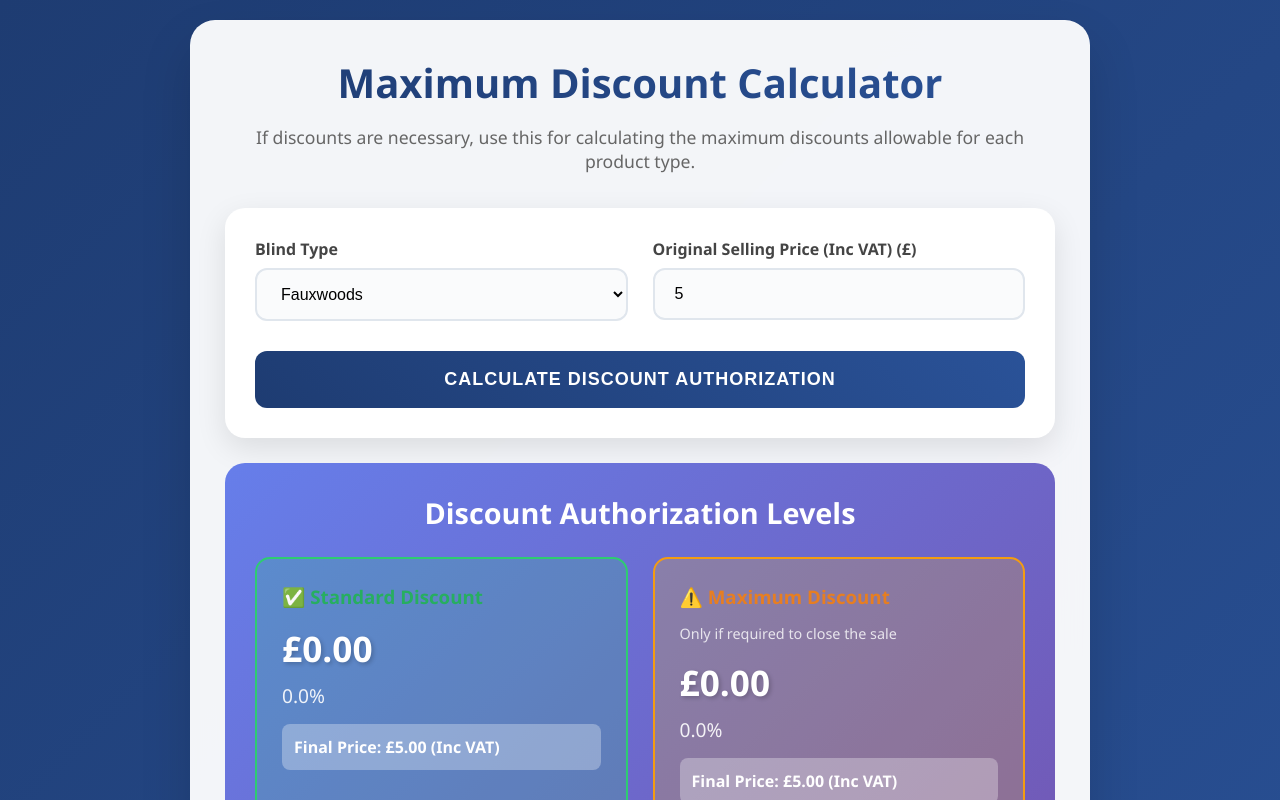
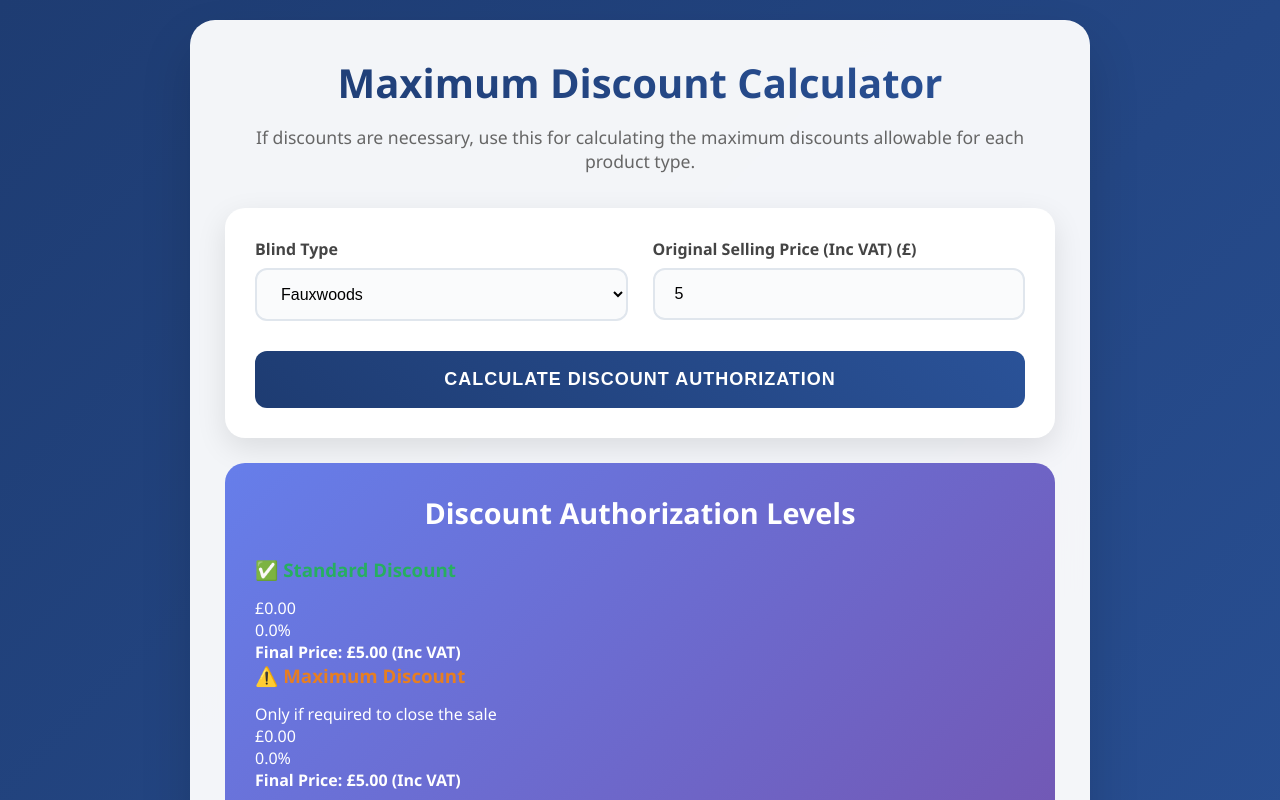
Before and after one commit to TheBlindsWarehouse/discount-calculator, a plain HTML site: page index.html in a window 1280 px wide. Both pictures are taken after typing "5" into the empty fields and a click on the button "CALCULATE DISCOUNT AUTHORIZATION". Shown: the top 800 px of the page. Drawn offline with Linux system fonts and the light colour scheme.

Commit message:
Update index.html

```diff
--- a/index.html
+++ b/index.html
@@ -127,22 +127,7 @@
             text-align: center;
         }
 
-        .discount-display {
-            text-align: center;
-            margin-bottom: 30px;
-        }
 
-        .discount-amount {
-            font-size: 3em;
-            font-weight: 900;
-            margin-bottom: 10px;
-            text-shadow: 2px 2px 4px rgba(0, 0, 0, 0.2);
-        }
-
-        .discount-percentage {
-            font-size: 1.5em;
-            opacity: 0.9;
-        }
 
         .breakdown {
             display: grid;
@@ -244,25 +229,25 @@
         <div id="results" class="results" style="display: none;">
             <h2>Discount Authorization Levels</h2>
 
-            <div style="display: grid; grid-template-columns: 1fr 1fr; gap: 25px; margin-bottom: 30px;">
-                <div style="background: rgba(46, 204, 113, 0.2); padding: 25px; border-radius: 15px; border: 2px solid #2ecc71;">
+            <div class="discount-levels">
+                <div class="discount-card standard-card">
                     <h3 style="margin-bottom: 15px; color: #27ae60;">✅ Standard Discount</h3>
-                    <div class="discount-amount" style="font-size: 2.2em; margin-bottom: 10px;" id="standardDiscountAmount">£0.00</div>
-                    <div class="discount-percentage" style="font-size: 1.2em; margin-bottom: 15px;" id="standardDiscountPercent">0%</div>
-                    <div style="background: rgba(255, 255, 255, 0.3); padding: 12px; border-radius: 8px;">
+                    <div class="discount-amount" id="standardDiscountAmount">£0.00</div>
+                    <div class="discount-percentage" id="standardDiscountPercent">0%</div>
+                    <div class="final-price-box">
                         <strong>Final Price: <span id="standardFinalPrice">£0.00</span></strong>
                     </div>
                 </div>
 
-                <div style="background: rgba(255, 193, 7, 0.2); padding: 25px; border-radius: 15px; border: 2px solid #f39c12;">
+                <div class="discount-card maximum-card">
                     <h3 style="margin-bottom: 15px; color: #e67e22;">⚠️ Maximum Discount</h3>
-                    <p style="font-size: 0.9em; margin-bottom: 15px; opacity: 0.8;">Only if required to close the sale</p>
-                    <div class="discount-amount" style="font-size: 2.2em; margin-bottom: 10px;" id="maxDiscountAmount">£0.00</div>
-                    <div class="discount-percentage" style="font-size: 1.2em; margin-bottom: 15px;" id="maxDiscountPercent">0%</div>
-                    <div style="background: rgba(255, 255, 255, 0.3); padding: 12px; border-radius: 8px; margin-bottom: 12px;">
+                    <p class="subtitle-text">Only if required to close the sale</p>
+                    <div class="discount-amount" id="maxDiscountAmount">£0.00</div>
+                    <div class="discount-percentage" id="maxDiscountPercent">0%</div>
+                    <div class="final-price-box" style="margin-bottom: 12px;">
                         <strong>Final Price: <span id="maxFinalPrice">£0.00</span></strong>
                     </div>
-                    <div style="background: rgba(231, 76, 60, 0.2); padding: 10px; border-radius: 6px; font-size: 0.85em; text-align: center; color: #c0392b; font-weight: 600;">
+                    <div class="contact-notice">
                         Contact Adam for anything more than this
                     </div>
                 </div>
```
